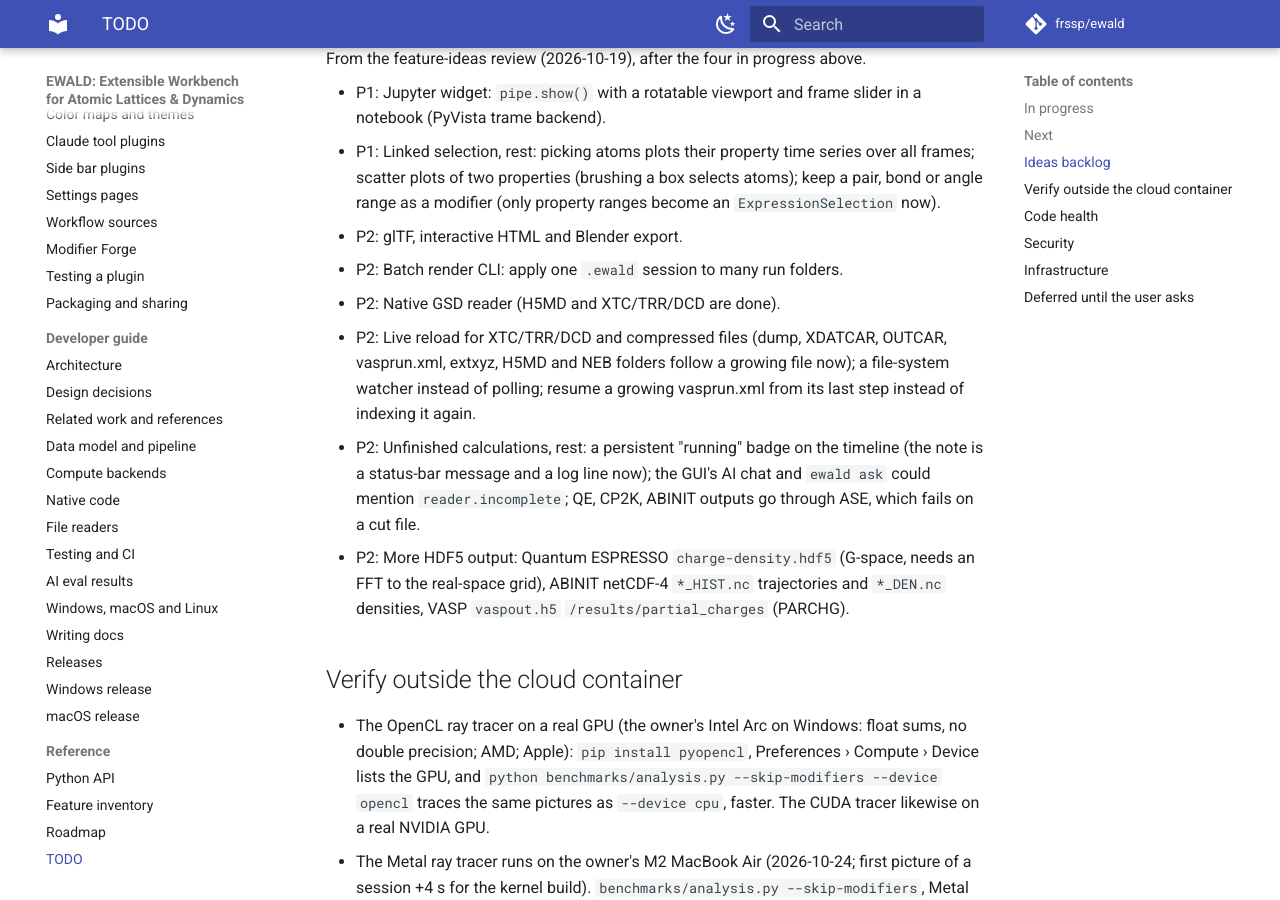
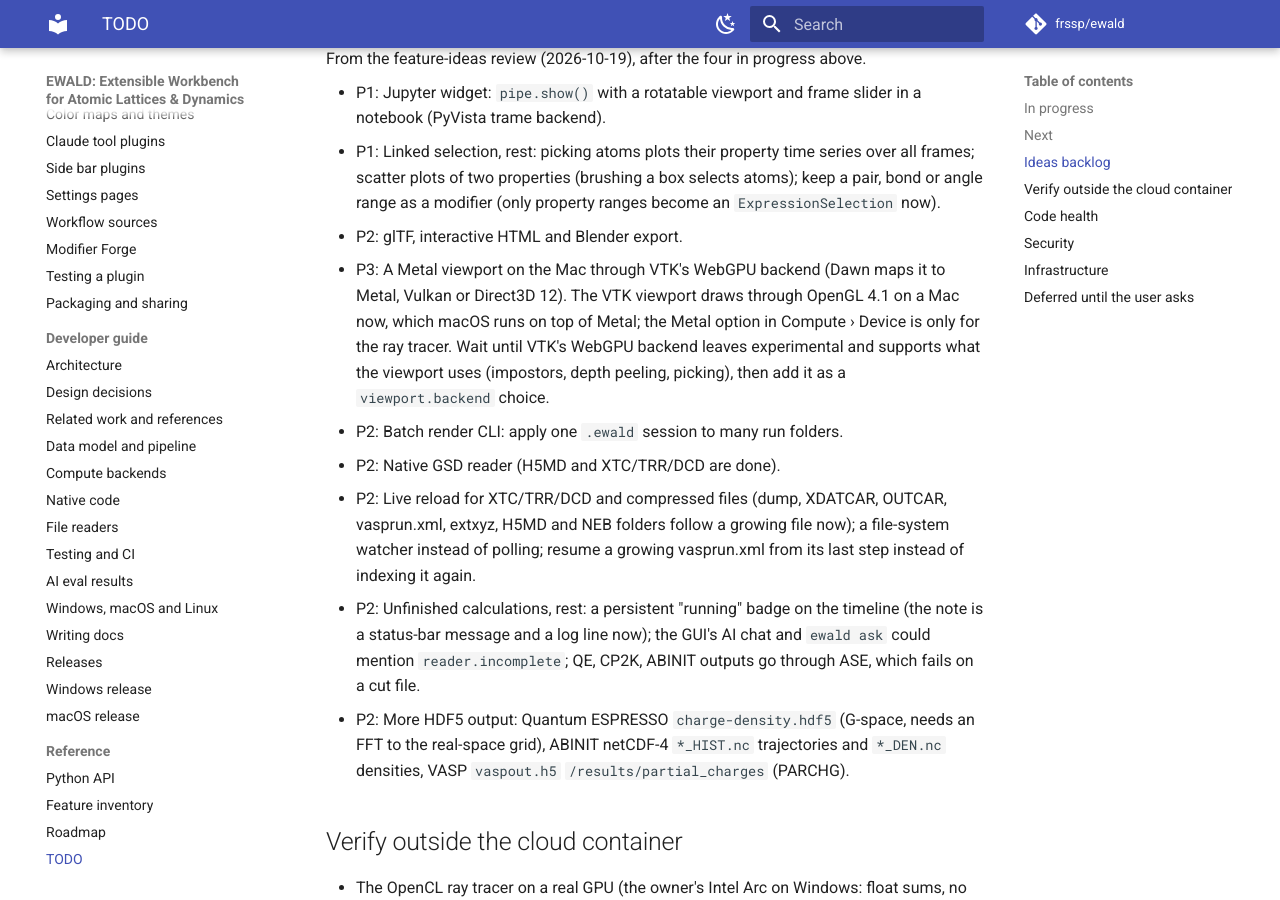
Before and after one commit to frssp/ewald, an MkDocs documentation site: the page built from docs/todo.md, in a window 1280 px wide and 900 px high, scrolled down 17249 px. Built offline with MkDocs 1.6.1 and Material for MkDocs 9.7.7, drawn with Linux system fonts in a browser that asks for light colours; comment, search, counter and statistics services are not loaded.

Commit message:
todo: Metal viewport through VTK's WebGPU backend
Co-Authored-By: Claude Opus 5.5 (1M context) <noreply@anthropic.com>

```diff
--- a/docs/todo.md
+++ b/docs/todo.md
@@ -598,6 +598,11 @@ From the feature-ideas review (2026-10-19), after the four in progress above.
   scatter plots of two properties (brushing a box selects atoms); keep a pair, bond or angle
   range as a modifier (only property ranges become an `ExpressionSelection` now).
 - P2: glTF, interactive HTML and Blender export.
+- P3: A Metal viewport on the Mac through VTK's WebGPU backend (Dawn maps it to Metal, Vulkan
+  or Direct3D 12). The VTK viewport draws through OpenGL 4.1 on a Mac now, which macOS runs on
+  top of Metal; the Metal option in Compute › Device is only for the ray tracer. Wait until
+  VTK's WebGPU backend leaves experimental and supports what the viewport uses (impostors,
+  depth peeling, picking), then add it as a `viewport.backend` choice.
 - P2: Batch render CLI: apply one `.ewald` session to many run folders.
 - P2: Native GSD reader (H5MD and XTC/TRR/DCD are done).
 - P2: Live reload for XTC/TRR/DCD and compressed files (dump, XDATCAR, OUTCAR, vasprun.xml,
```
